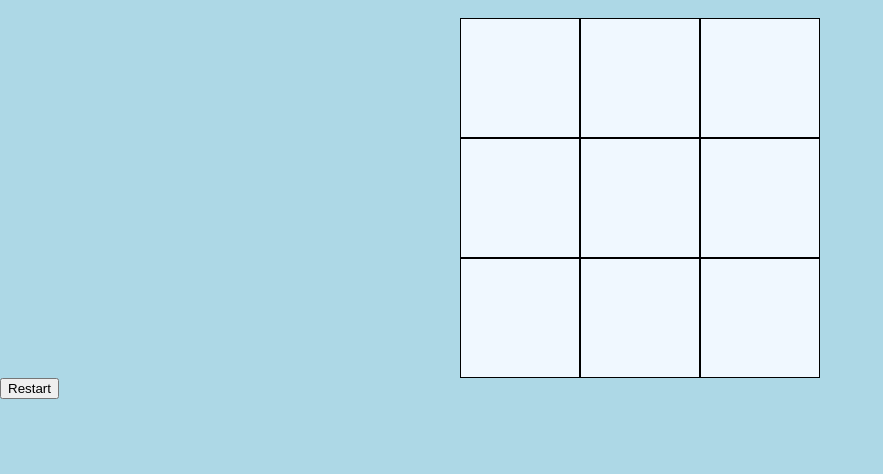
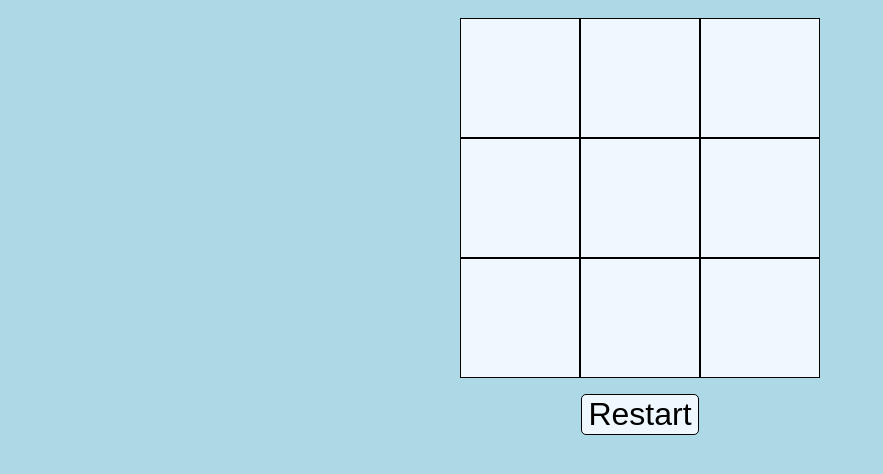
Before and after one commit to adnanmulalic/tictactoe, a plain HTML site: page index.html in a window 1280 px wide. Shown: the part 42-516 px from the top of the page, without its empty margins (0-883 px from the left). Drawn offline with Linux system fonts and the light colour scheme.

Commit message:
addes some basic styling to restart button and aligned it with board in the center of the page

```diff
--- a/style.css
+++ b/style.css
@@ -19,9 +19,27 @@ h1 {
 }
 
 .boardTile {
+    font-size: 2rem;
     border: 1px solid black;
     background-color: aliceblue;
     display: flex;
     justify-content: center;
     align-items: center;
 }
+
+#restartButton {
+    background-color: aliceblue;
+    margin: 1rem 50%;
+    border-radius: 5px;
+    border: 1px solid black;
+    font-size: 2rem;
+}
+
+#restartButton:active {
+    background-color: rgb(114, 158, 173)
+}
+#container {
+    display: flex;
+    flex-direction: column;
+    align-items: center;
+}
```
